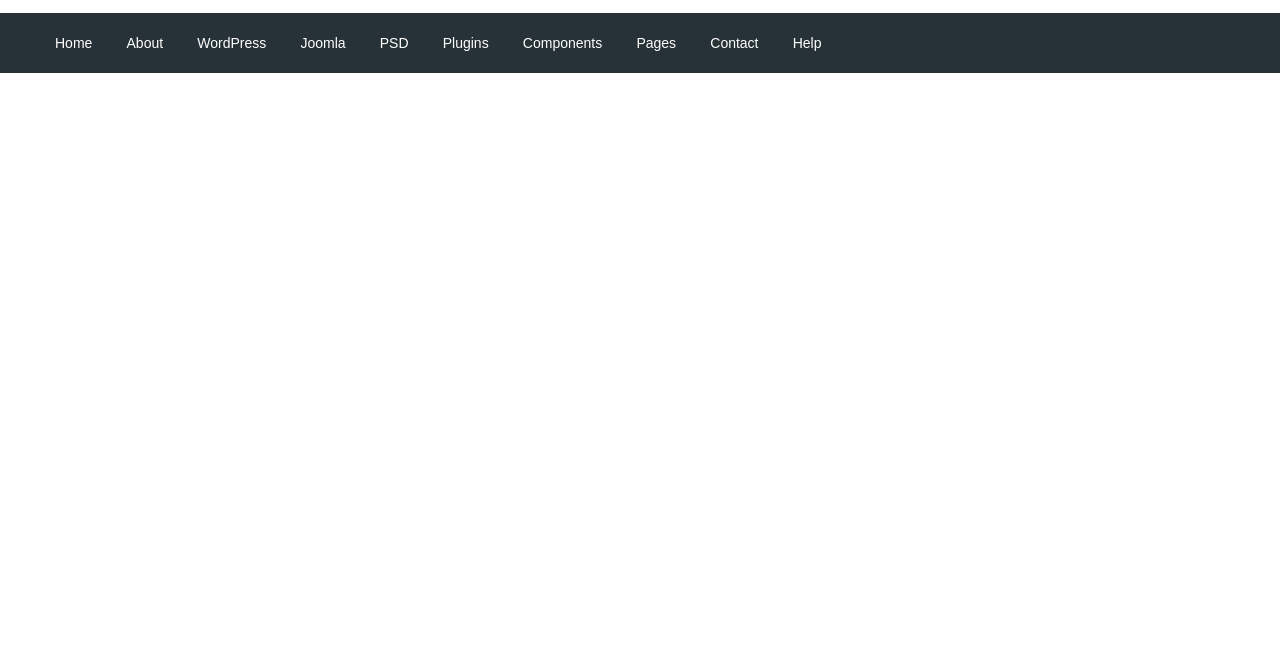
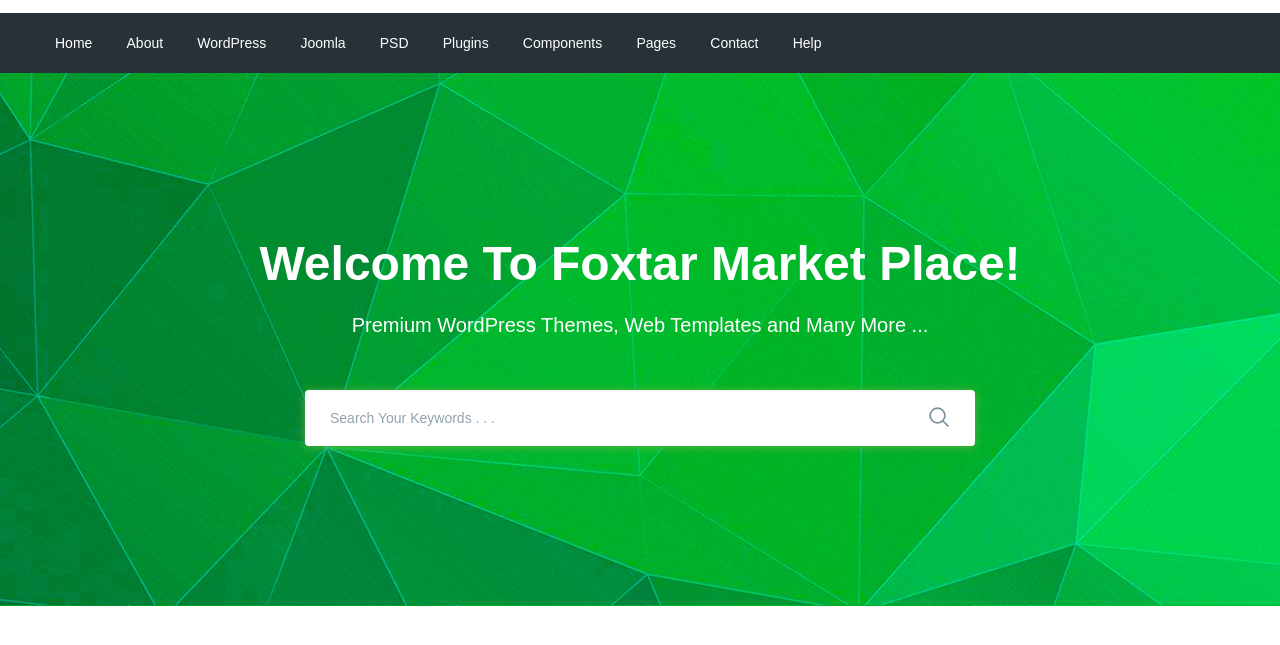
Before and after one commit to yarilomonster/moderno, a website: page app/index.html in a window 1280 px wide. Shown: the part 77-722 px from the top of the page. Drawn offline with nearby package versions, Linux system fonts and the light colour scheme; files that its build step writes are made by us from their sources.

Commit message:
add section search

```diff
--- a/app/index.html
+++ b/app/index.html
@@ -11,7 +11,7 @@
 </head>
 
 <body>
-  <!--------
+<!--------
   HEADER
 --------->
   <header class="header">
@@ -96,9 +96,31 @@
         </nav>
       </div>
     </div>
+  </header>
 
-
-  </header>
+<!--------
+  search
+--------->
+  <section class="search" style="background: url('img/search-bg.jpg');">
+    <div class="container">
+      <div class="search__inner">
+        <div class="search__inner-title">
+          Welcome To Foxtar Market Place!
+        </div>
+        <div class="search__inner-text">
+          Premium WordPress Themes, Web Templates and Many More ...
+        </div>
+        <div class="search__inner-form">
+          <form>
+            <input type="text" placeholder="Search Your Keywords . . ." required>
+            <button type="submit">
+              <img src="img/icons/search.png" alt="search">
+            </button>
+          </form>
+        </div>
+      </div>
+    </div>
+  </section>
 
 
 
--- a/app/scss/style.scss
+++ b/app/scss/style.scss
@@ -52,5 +52,58 @@
     color: #fff;
   }
 }
+/* search */
+.search {
+  background-repeat: no-repeat;
+  background-size: cover;
+  background-position: center;
+  min-height: 533px;
+}
+.search__inner {
+  padding: 155px 0 100px;
+  color: #fff;
+  text-align: center;
+  &-title {
+    margin-bottom: 10px;
+    font-size: 48px;
+    line-height: 72px;
+    font-weight: 700;
+  }
+  &-text {
+    margin-bottom: 50px;
+    font-size: 20px;
+    line-height: 30px;
+    font-weight: 500;
+  }
+  &-form {
+    max-width: 670px;
+    margin: 0 auto;
+    position: relative;
+    input {
+      display: block;
+      width: 100%;
+      box-shadow: 0px 1px 10px 0px rgba(124, 178, 64,0.75);
+      border-radius: 4px;
+      height: 56px;
+      border: none;
+      font-size: 14px;
+      font-weight: 500;
+      outline: rgba(255, 255, 255, 0);
+      padding-left: 25px;
+      padding-right: 60px;
+      &::placeholder {
+        color: #90a4ae;
+        font-weight: 500;
+      }
+    }
+    button {
+      position: absolute;
+      border: none;
+      background-color: transparent;
+      right: 20px;
+      top: 16px;
+    }
+  }
+}
 
 @import "media";
```
Also changed, not shown: app/img/icons/search.png (added), app/img/icons/search.svg (added), app/img/search-bg.jpg (added).
